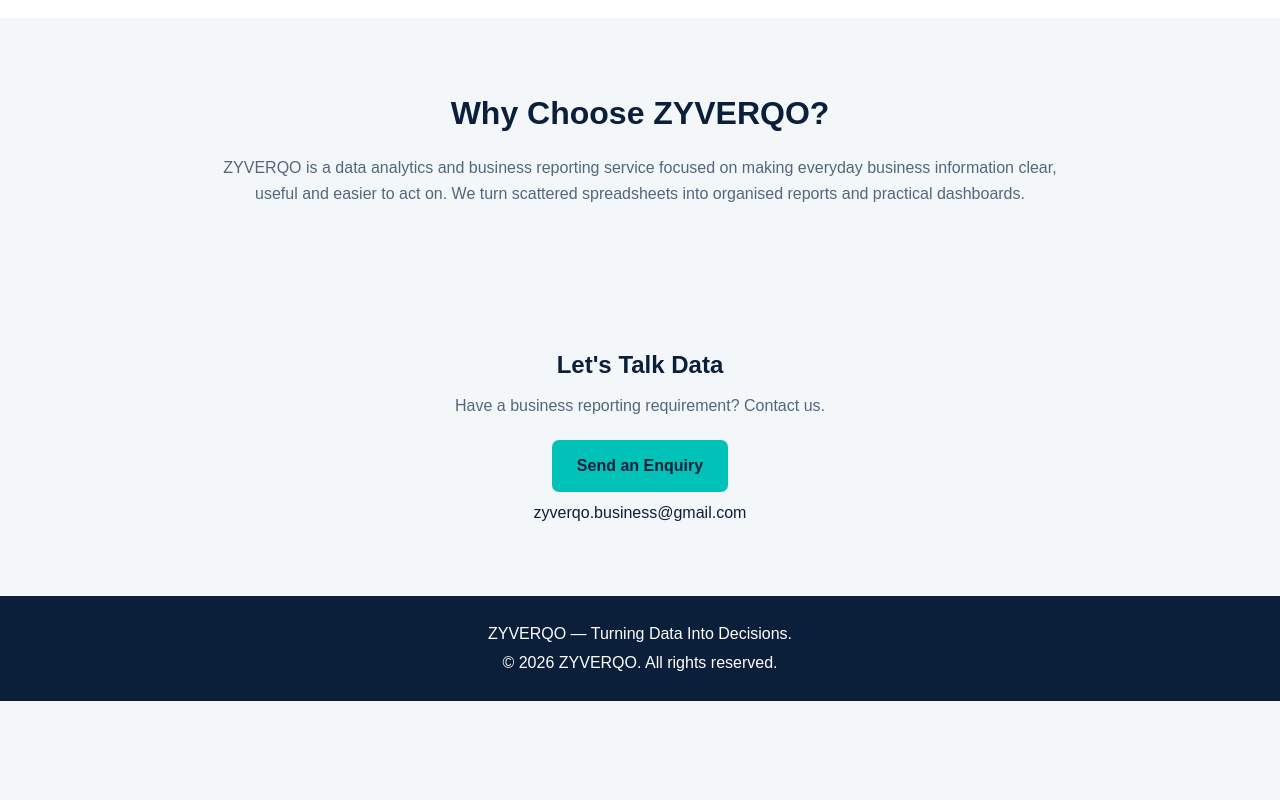
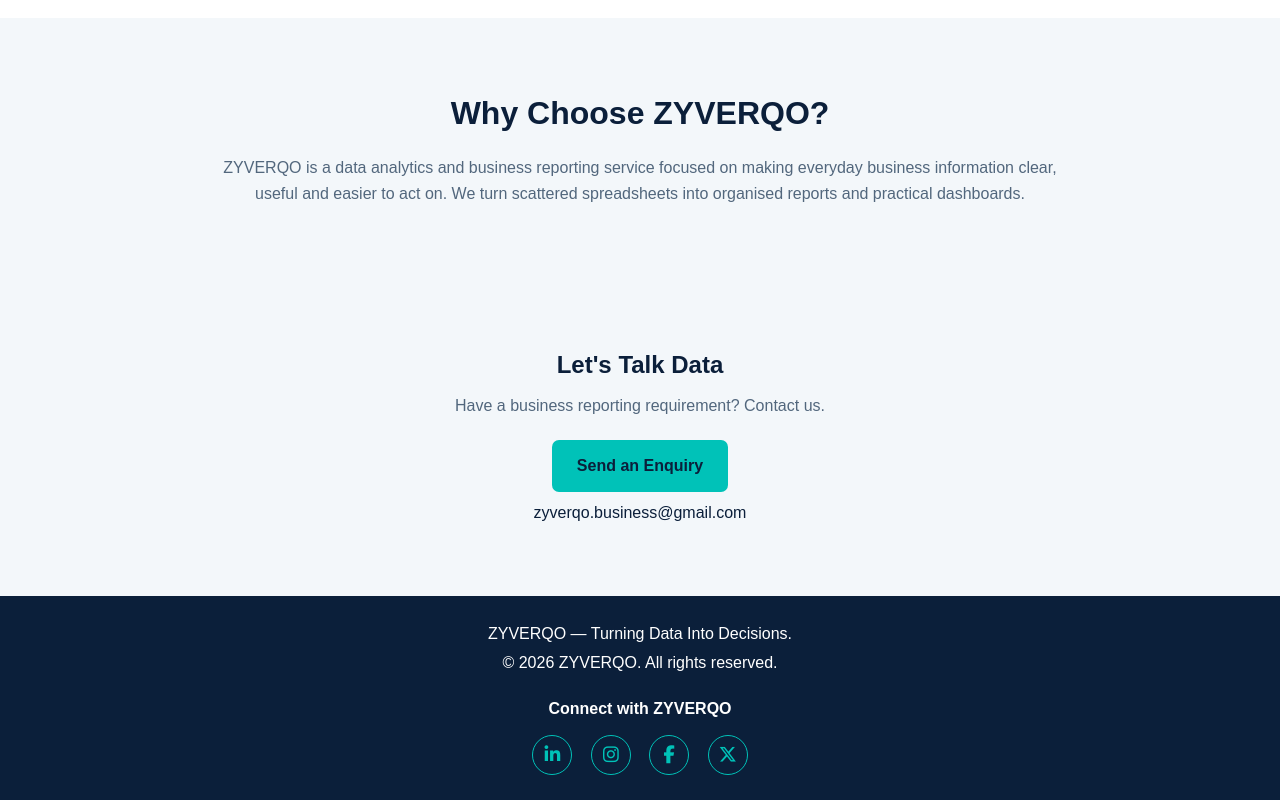
Before and after one commit to naveen-7645/zyverqo-website, a plain HTML site: page index.html in a window 1280 px wide. Shown: the part 2031-2831 px from the top of the page. Before the commit the page ends 2732 px from the top, so only its background shows below. Drawn offline with Linux system fonts and the light colour scheme.

Commit message:
Add files via upload
Update footer with social media icons

```diff
--- a/index.html
+++ b/index.html
@@ -15,8 +15,7 @@
 <link rel="canonical" href="https://zyverqo.com/">
 
 <!-- Favicon -->
-<link rel="icon" type="image/png" href="/zyverqo-favicon.png">
-<link rel="icon" type="image/x-icon" href="/zyverqo-favicon.ico">
+<link rel="icon" type="image/png" href="/zyverqo-logo.png">
 
 <!-- Open Graph: LinkedIn, Facebook and WhatsApp previews -->
 <meta property="og:type" content="website">
@@ -28,6 +27,8 @@
 <meta name="twitter:card" content="summary">
 <meta name="twitter:title" content="ZYVERQO | Turning Data Into Decisions">
 <meta name="twitter:description" content="Excel reporting, sales and inventory MIS reports, and Power BI dashboards for smarter business decisions.">
+
+<link rel="stylesheet" href="https://cdnjs.cloudflare.com/ajax/libs/font-awesome/6.7.2/css/all.min.css">
 
 
 <style>
@@ -149,6 +150,40 @@ footer p+p{margin-top:4px}
  .metric strong{font-size:14px}
  nav{gap:11px}
 }
+
+
+.social-links {
+    margin-top: 20px;
+    text-align: center;
+}
+
+.social-links p {
+    margin-bottom: 14px;
+    font-weight: 600;
+}
+
+.social-links a {
+    display: inline-flex;
+    align-items: center;
+    justify-content: center;
+    width: 40px;
+    height: 40px;
+    margin: 0 7px;
+    border: 1px solid #00C2B8;
+    border-radius: 50%;
+    color: #00C2B8;
+    font-size: 18px;
+    text-decoration: none;
+    transition: 0.3s ease;
+}
+
+.social-links a:hover {
+    background: #00C2B8;
+    color: #0B1F3A;
+    transform: translateY(-3px);
+}
+
+
 </style>
 </head>
 <body>
@@ -275,6 +310,36 @@ footer p+p{margin-top:4px}
 <footer>
  <p>ZYVERQO — Turning Data Into Decisions.</p>
  <p>© 2026 ZYVERQO. All rights reserved.</p>
+
+
+<div class="social-links">
+    <p>Connect with ZYVERQO</p>
+
+    <a href="https://www.linkedin.com/company/zyverqo/"
+       target="_blank" rel="noopener noreferrer"
+       aria-label="LinkedIn">
+       <i class="fab fa-linkedin-in"></i>
+    </a>
+
+    <a href="https://www.instagram.com/zyverqo/"
+       target="_blank" rel="noopener noreferrer"
+       aria-label="Instagram">
+       <i class="fab fa-instagram"></i>
+    </a>
+
+    <a href="https://www.facebook.com/profile.php?id=61596538310103"
+       target="_blank" rel="noopener noreferrer"
+       aria-label="Facebook">
+       <i class="fab fa-facebook-f"></i>
+    </a>
+
+    <a href="https://x.com/NAVEE15"
+       target="_blank" rel="noopener noreferrer"
+       aria-label="X">
+       <i class="fab fa-x-twitter"></i>
+    </a>
+</div>
+
 </footer>
 </body>
 </html>
```
